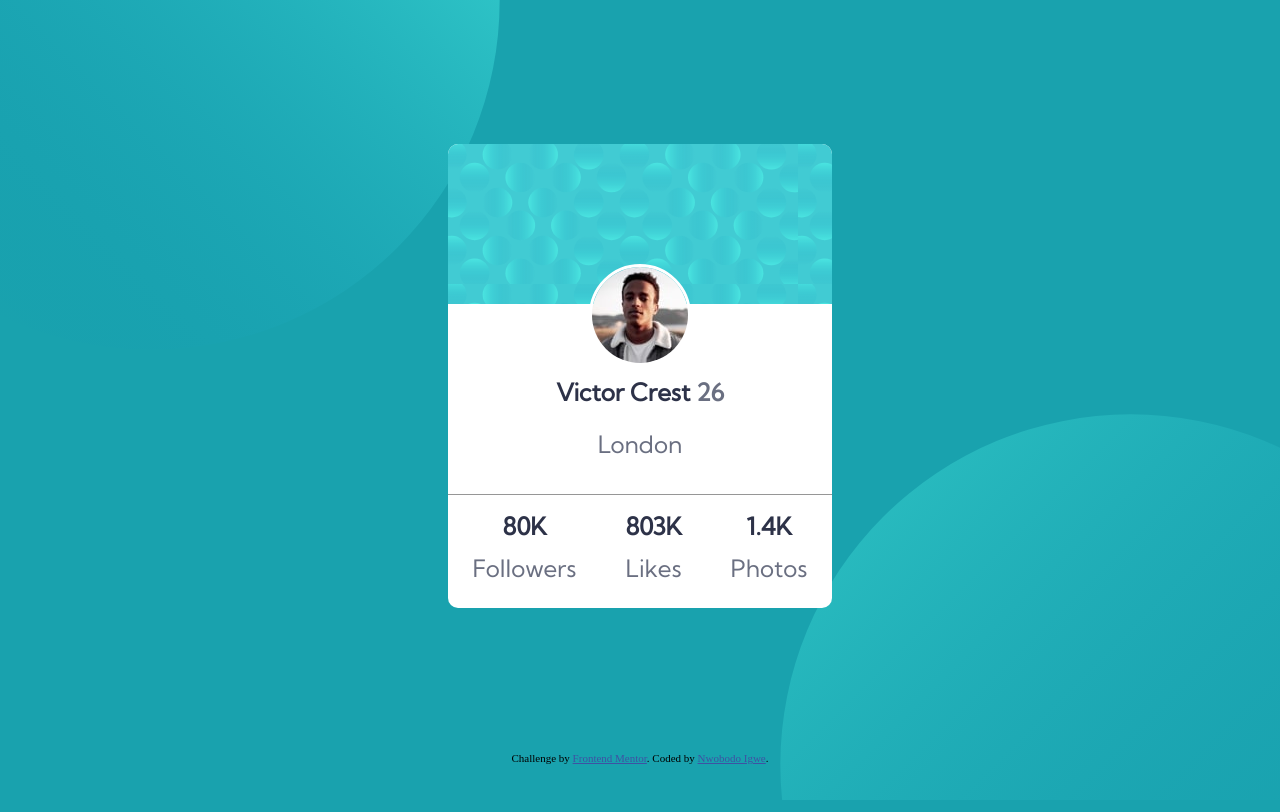
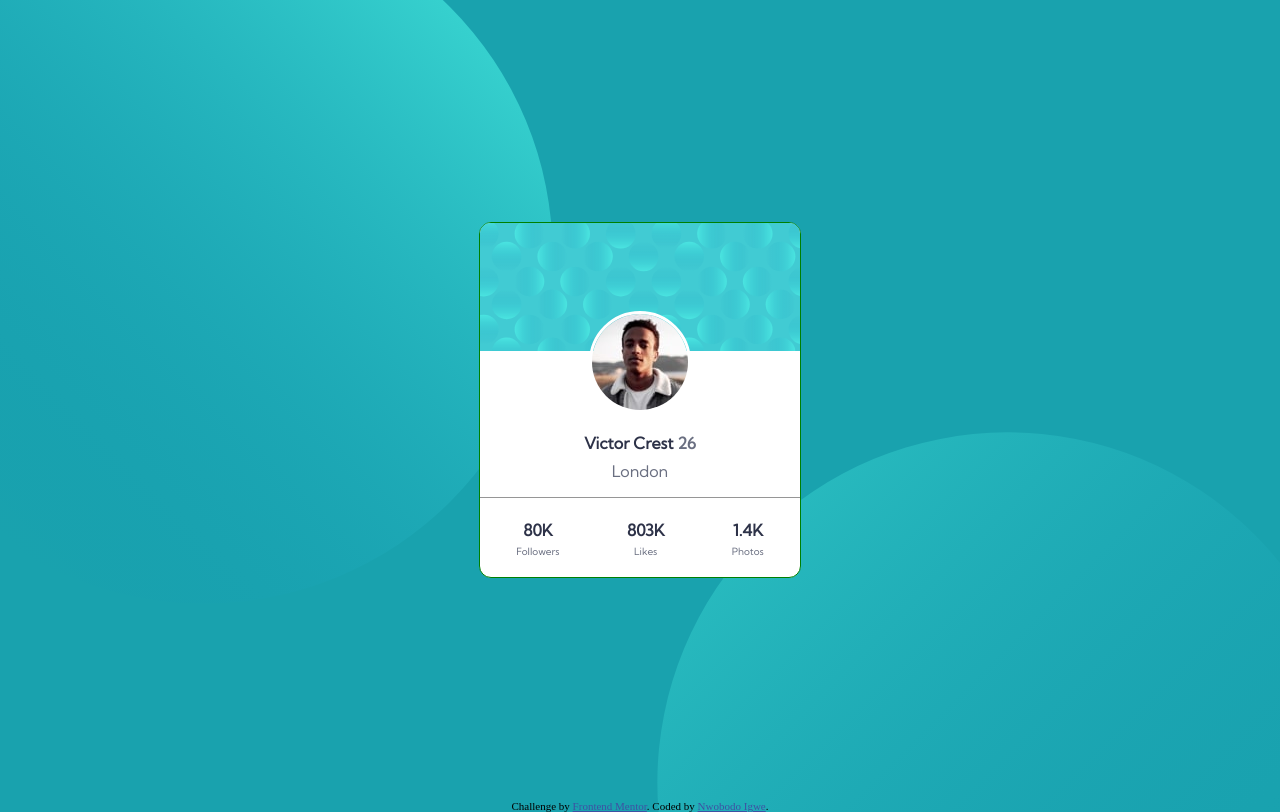
Before and after one commit to Igwe0001/Basic-Project, a plain HTML site: page index.html in a window 1280 px wide. Drawn offline with Linux system fonts and the light colour scheme.

Commit message:
Add files via upload

```diff
--- a/index.html
+++ b/index.html
@@ -27,10 +27,7 @@
 <body>
 
 
-    <div class="background-top"></div>
 
-
-    <div class="image-1"></div>
     <div class="container">
 
         <div class="box">
@@ -70,7 +67,6 @@
                 </div>
             </div>
         </div>
-        <div class="image-2"></div>
     </div>
     <footer>
         <div class="attribution">
@@ -78,9 +74,6 @@
             Coded by <a href="#">Nwobodo Igwe</a>.
         </div>
     </footer>
-    <div class="background-bottom"></div>
-
-
 </body>
 
 </html>
--- a/style.css
+++ b/style.css
@@ -5,7 +5,7 @@
 }
 
 
-@media (min-width: 320px){
+
 body {
     background: hsl(185, 75%, 39%);
     height: 100%;
@@ -14,22 +14,30 @@ body {
      url(images/bg-pattern-bottom.svg);
     background-repeat: no-repeat;
     background-size: 700px;
-    background-position: top -350px left -450px,
-        bottom -350px right -450px;
+    background-position: right calc(50vw + 15%) bottom calc(50vh - 15vw),
+    left calc(40vw + 25%) top calc(70vh - 10vw);
 
+}
 
+.container {
+    width: 85%;
+    max-width: 350px;
+    margin: 0 auto;
+  min-height: 100vh;
+    display: flex;
+     align-items: center;
+  justify-content: center;
 }
 
 
 
-
-
 .box {
-    width: 80%;
-    height: 47vh;
+    border: 1px solid green;
+    width: 92%;
+    height: 100%;
     background-color: white;
-    margin: 10em auto;
-    border-radius: 10px;
+    margin: 0 auto;
+    border-radius: 12px;
 }
 
 .empty {
@@ -63,7 +71,7 @@ body {
 .spa-2 {
     font-family: 'Kumbh Sans', sans-serif;
     color: hsl(227, 10%, 46%);
-    padding-top: .9em;
+    padding-top: .5em;
 }
 
 .bottom {
@@ -87,174 +95,10 @@ ul {
     font-weight: 700;
 }
 
-.pon {
+.pon{
     font-family: 'Kumbh Sans', sans-serif;
     color: hsl(227, 10%, 46%);
+    padding: .5em;
+    font-size: 10px;
     display: block;
-    padding: .5em;
 }
-
-}
-
-@media (min-width: 481px) {
-
-    .box {
-        width: 60%;
-    }
-    .spa-1 {
-    font-family: 'Kumbh Sans', sans-serif;
-    color: hsl(229, 23%, 23%);
-    font-weight: 700;
-    padding-top: 1.1em;
-    font-size: 1.2em
-}
-
-.twin {
-    color: hsl(227, 10%, 46%);
-}
-
-.spa-2 {
-    font-family: 'Kumbh Sans', sans-serif;
-    color: hsl(227, 10%, 46%);
-    padding-top: 1em;
-    font-size: 1.2em
-}
-
-.bottom {
-    height: 10vh;
-    border-top: 1px solid hsl(0, 0%, 59%);
-    text-align: center;
-    margin-top: .7em;
-}
-
-ul {
-    margin: 0 auto;
-    display: flex;
-    justify-content: space-around;
-    padding-top: 1.8em;
-
-}
-
-.pin {
-    font-family: 'Kumbh Sans', sans-serif;
-    color: hsl(229, 23%, 23%);
-    font-weight: 700;
-    font-size: 1.3em
-}
-
-.pon {
-    font-family: 'Kumbh Sans', sans-serif;
-    color: hsl(227, 10%, 46%);
-    display: block;
-    padding: .5em;
-    font-size: 1.1em;
-}
-
-}
-
-@media (min-width: 600px) {
-
-    .box{
-        width: 60%;
-        height: 65vh;
-        margin: 9em auto;
-    }
-
-    .empty{
-        height: 20vh;
-    }
-    .spa-1{
-        font-size: 1.5em;
-    }
-
-    .spa-2{
-        font-size: 1.5em;
-        padding-bottom: 1em;
-    }
-
-    .pin{
-        font-size: 1.5em;
-    }
-
-    .pon{
-        font-size: 1.5em;
-    }
-
-
-}
-
-@media screen and (min-device-width : 768px)
-and (max-device-width : 1024px)  {
-
-    .box {
-        width: 50%;
-    }
-
-    body{
-          background-position: top -350px left -300px,
-        bottom -350px right -300px;
-
-    }
-
-}
-
-@media screen and (min-width: 1025px) and
-(max-width: 1200px){
-    body{
-        background-position: top -350px left -250px,
-        bottom -350px right -250px;
-    }
-
-    .box {
-        width: 40%;
-    }
-}
-
-@media (min-width: 1201px) {
-    body{
-        background-position: top -350px left -200px,
-        bottom -350px right -200px;
-    }
-
-    .box{
-        width: 30%;
-        height: 58vh
-    }
-
-    .spa-1 {
-        padding-top: .3em
-    }
-
-    .spa-2 {
-        padding-top: .9em
-    }
-
-    ul {
-         padding-top: 1em
-    }
-}
-
-@media (min-width: 1300px){
-    body{
-        background-position: top -300px left -80px,
-        bottom -300px right -80px;
-    }
-
-    .spa-2 {
-        margin-bottom: -11px
-    }
-
-
-    .bottom {
-        padding-top: .5em;
-    }
-
-
-}
-
-@media (min-width: 1440px) {
-    body{
-         background-position: top -350px left -30px,
-        bottom -350px right -0px;
-    }
-}
```
